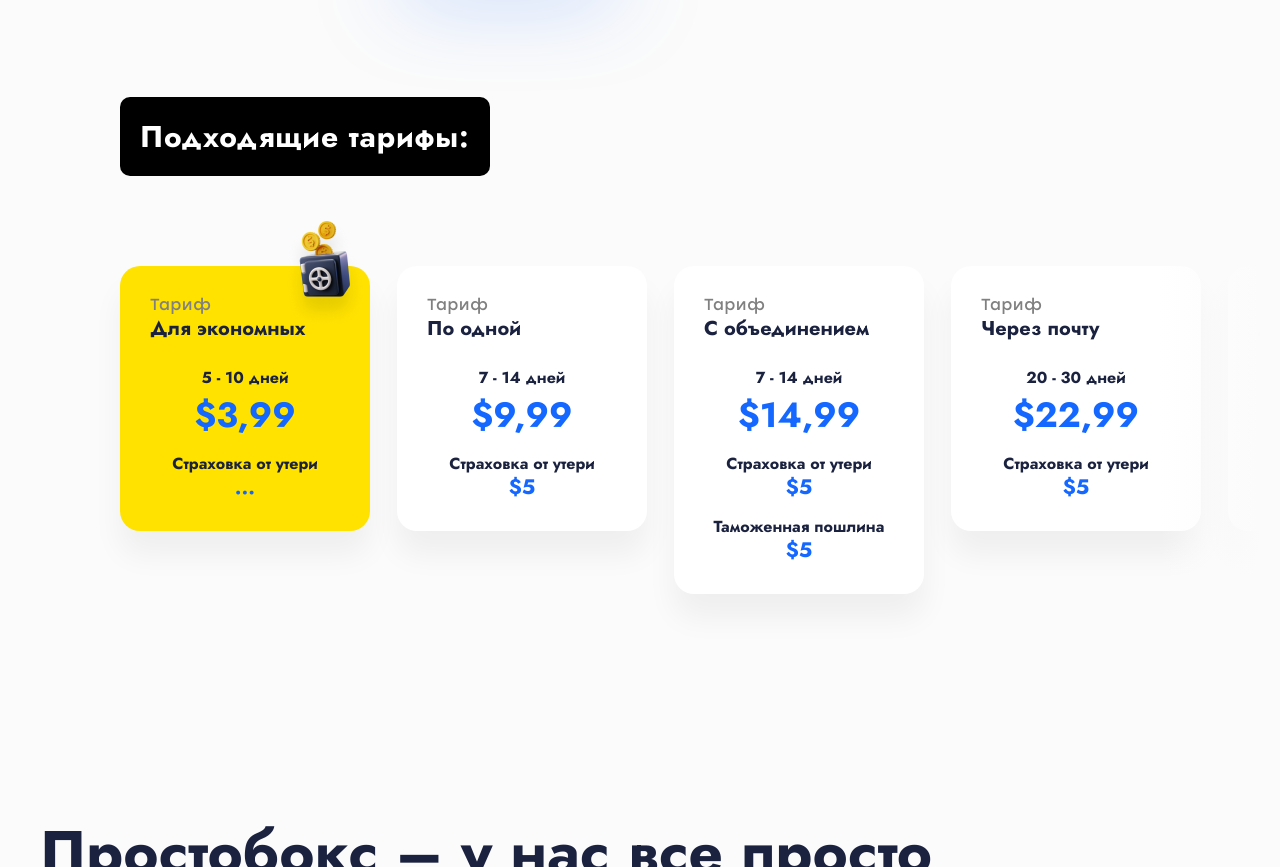
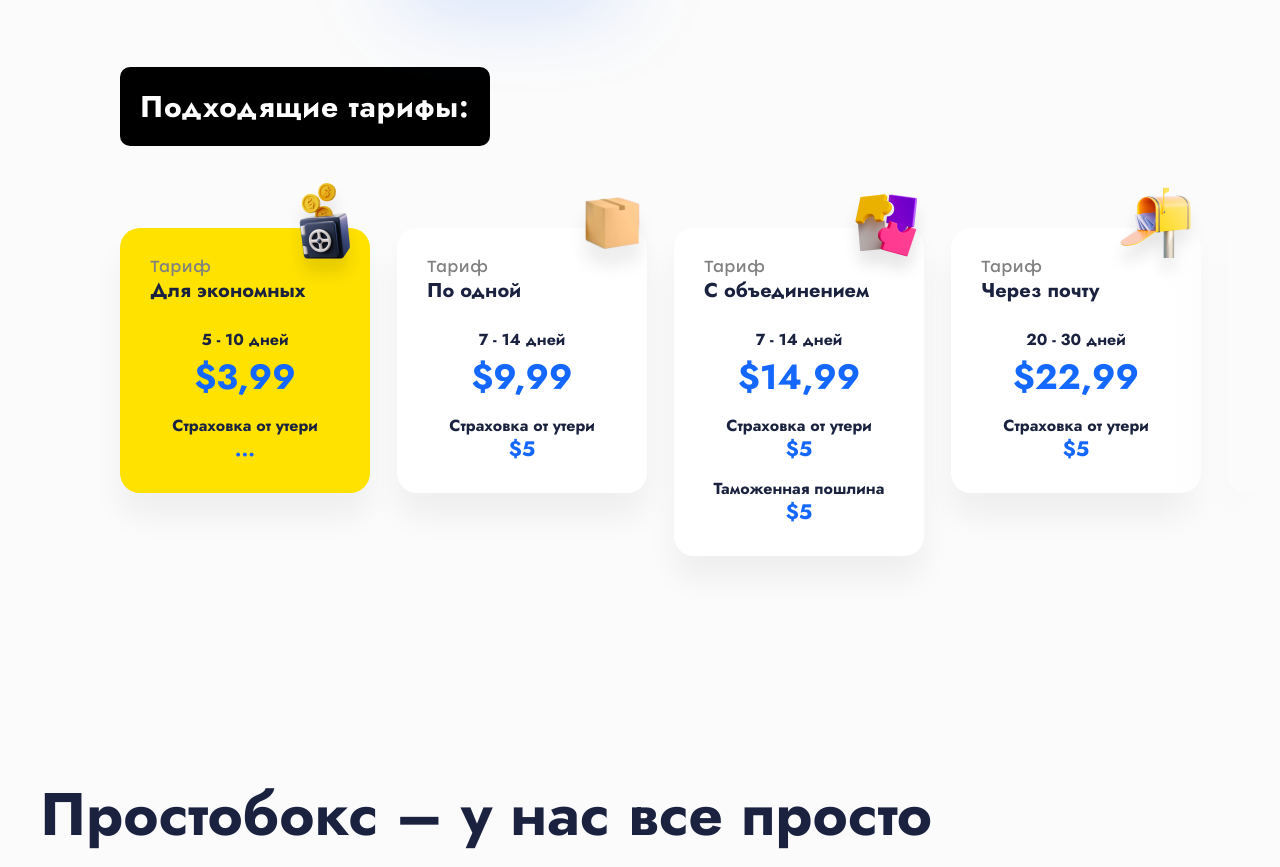
Before and after one commit to ola-9/prostobox, a website: page src/index.html in a window 1280 px wide. Shown: the part 2357-3224 px from the top of the page. Drawn offline with nearby package versions, Linux system fonts and the light colour scheme; files that its build step writes are made by us from their sources.

Commit message:
Дорабатывает тарифы

```diff
--- a/src/index.html
+++ b/src/index.html
@@ -194,7 +194,7 @@
               </div>
 
             </li>
-            <li class="tariffs__item tariff">
+            <li class="tariffs__item tariff tariff--one">
               <span class="tariff__label">Тариф</span>
               <h3 class="tariff__title">По одной</h3>
               <span class="tariff__time">7 - 14 дней</span>
@@ -206,7 +206,7 @@
                 </li>
               </ul>
             </li>
-            <li class="tariffs__item tariff">
+            <li class="tariffs__item tariff tariff--combination">
               <span class="tariff__label">Тариф</span>
               <h3 class="tariff__title">С объединением</h3>
               <span class="tariff__time">7 - 14 дней</span>
@@ -222,7 +222,7 @@
                 </li>
               </ul>
             </li>
-            <li class="tariffs__item tariff">
+            <li class="tariffs__item tariff tariff--post">
               <span class="tariff__label">Тариф</span>
               <h3 class="tariff__title">Через почту</h3>
               <span class="tariff__time">20 - 30 дней</span>
@@ -234,7 +234,7 @@
                 </li>
               </ul>
             </li>
-            <li class="tariffs__item tariff">
+            <li class="tariffs__item tariff tariff--parcel">
               <span class="tariff__label">Тариф</span>
               <h3 class="tariff__title">Для бандеролек</h3>
               <span class="tariff__time">20 - 30 дней</span>
@@ -261,7 +261,7 @@
     <section class="recommendation">
       <div class="container">
         <div class="recommendation__content">
-          <h2 class="recommendation__heading heading-primary">Подскажем где<br> и что покупать</h2>
+          <h2 class="recommendation__heading heading-primary">Подскажем где и что покупать</h2>
           <p class="recommendation__text heading-tertiary">50 Американских <span class="blue">распродаж</span></p>
           <a class="button" href="#">К распродажам</a>
         </div>
--- a/src/scss/components/_recommendation.scss
+++ b/src/scss/components/_recommendation.scss
@@ -14,7 +14,7 @@
     content: "";
     position: absolute;
     display: block;
-    top: 0px;
+    top: 0;
     right: 50%;
     transform: translateX(50%);
     width: 330px;
@@ -33,7 +33,7 @@
     }
   }
 
-  @include media-breakpoint-up(lg){
+  @include media-breakpoint-up(lg) {
     text-align: start;
     padding: 60px 55% 64px 60px;
   }
@@ -44,17 +44,17 @@
 .recommendation__heading {
   margin: 0 0 20px 0;
 
-  @include media-breakpoint-up(lg){
+  @include media-breakpoint-up(lg) {
     margin: 0 0 19px 0;
   }
+}
 
-}
 .recommendation__text {
   margin: 0 0 40px 0;
   font-size: 20px;
   line-height: 26px;
 
-  @include media-breakpoint-up(lg){
+  @include media-breakpoint-up(lg) {
     margin: 0 0 39px 0;
     font-size: 30px;
     line-height: 39px;
--- a/src/scss/components/_tariffs.scss
+++ b/src/scss/components/_tariffs.scss
@@ -16,11 +16,14 @@
   color: $white;
   background-color: $black;
   border-radius: 10px;
+  margin: 0;
+  margin-bottom: 8px;
 
   @include media-breakpoint-up(lg) {
     padding: 20px;
     font-size: 30px;
     line-height: 39px;
+    margin-bottom: 22px;
   }
 }
 
@@ -29,6 +32,7 @@
   position: relative;
   display: flex;
   align-items: flex-start;
+  padding-top: 40px;
 
   @include media-breakpoint-up(xl) {
     padding-top: 60px;
--- a/src/scss/components/tariff.scss
+++ b/src/scss/components/tariff.scss
@@ -22,11 +22,78 @@
   }
 
   &--econom::before {
-    width: 134px;
-    height: 134px;
-    top: -60px;
-    right: -20px;
+    width: 100px;
+    height: 100px;
+    top: -30px;
+    right: -10px;
     background-image: url("../img/tariffs/econom.png");
+
+    @include media-breakpoint-up(lg) {
+      width: 134px;
+      height: 134px;
+      top: -60px;
+      right: -20px;
+    }
+  }
+
+  &--one::before {
+    width: 83px;
+    height: 84px;
+    top: -30px;
+    right: -10px;
+    background-image: url("../img/tariffs/one.png");
+
+    @include media-breakpoint-up(lg) {
+      width: 111px;
+      height: 113px;
+      top: -40px;
+      right: -20px;
+    }
+  }
+
+  &--combination::before {
+    width: 72px;
+    height: 77px;
+    top: -30px;
+    right: -10px;
+    background-image: url("../img/tariffs/combination.png");
+
+    @include media-breakpoint-up(lg) {
+      width: 96px;
+      height: 102px;
+      top: -40px;
+      right: -10px;
+    }
+  }
+
+  &--post::before {
+    width: 83px;
+    height: 84px;
+    top: -30px;
+    right: -10px;
+    background-image: url("../img/tariffs/post.png");
+
+    @include media-breakpoint-up(lg) {
+      width: 113px;
+      height: 111px;
+      top: -50px;
+      right: -10px;
+    }
+  }
+
+  &--parcel::before {
+    width: 112px;
+    height: 109px;
+    top: -30px;
+    right: -10px;
+    background-image: url("../img/tariffs/parcel.png");
+
+    @include media-breakpoint-up(lg) {
+      width: 150px;
+      height: 146px;
+      top: -50px;
+      right: -10px;
+    }
   }
 }
 
```
Also changed, not shown: src/img/tariffs/combination.png (added), src/img/tariffs/parcel.png (added), src/img/tariffs/post.png (added).
